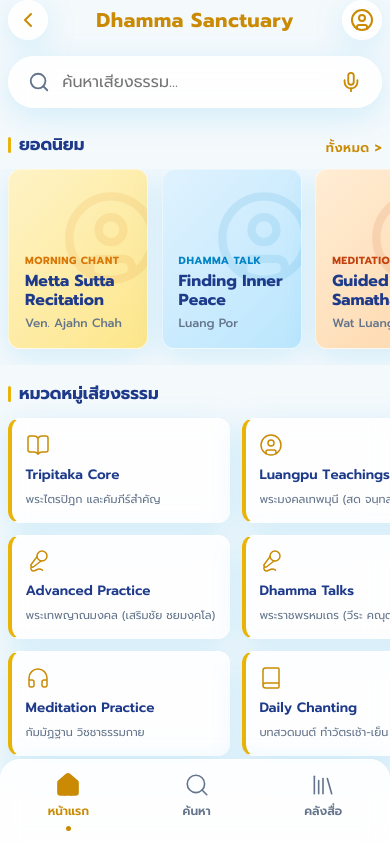
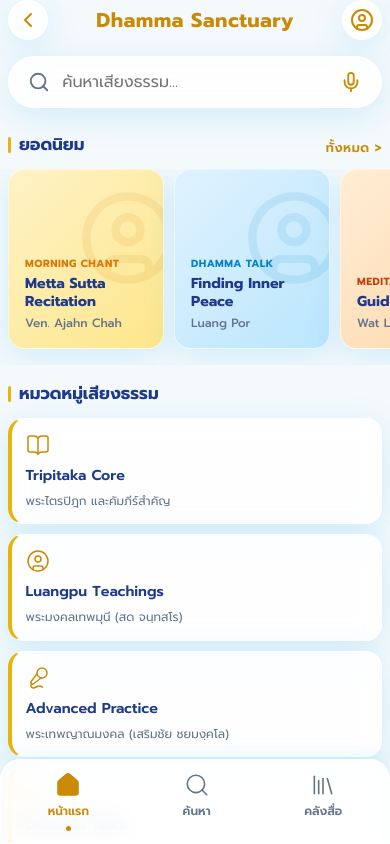
Before and after one commit to wlps70130-pixel/wat-temple-app, a React (Vite) app: page / in a window 390 px wide. Both pictures are taken after a click on the button "ฟังธรรม". Built offline with nearby package versions, Linux system fonts and the light colour scheme; no server answers.

Commit message:
style: integrate responsive CSS variables and grid classes for dhamma UI

```diff
--- a/src/components/DhammaMenu.jsx
+++ b/src/components/DhammaMenu.jsx
@@ -98,13 +98,10 @@ export default function DhammaMenu({ onSelectCategory, onBack }) {
           <span style={{ fontSize: '0.8rem', color: 'var(--primary-dark)', cursor: 'pointer', fontWeight: '600', letterSpacing: '0.5px' }}>ทั้งหมด &gt;</span>
         </div>
 
-        <div style={{ display: 'flex', gap: '0.85rem', overflowX: 'auto', padding: '0 0.5rem', scrollbarWidth: 'none', paddingBottom: '1rem' }}>
+        <div className="dhamma-popular-row" style={{ padding: '0 0.5rem', paddingBottom: '1rem' }}>
           {mixes.map(mix => (
             <div key={mix.id} style={{
-              flexShrink: 0,
-              width: '140px',
-              height: '180px',
-              borderRadius: '12px',
+              borderRadius: 'var(--dhamma-card-radius)',
               background: mix.bg,
               display: 'flex',
               flexDirection: 'column',
@@ -114,7 +111,8 @@ export default function DhammaMenu({ onSelectCategory, onBack }) {
               border: '1px solid rgba(255,255,255,0.6)',
               position: 'relative',
               overflow: 'hidden',
-              boxShadow: 'var(--glass-shadow)'
+              boxShadow: 'var(--glass-shadow)',
+              height: '180px'
             }}>
               <div style={{ position: 'absolute', top: '10%', right: '-10%', opacity: 0.1 }}>
                 <UserCircle size={100} color={mix.color} />
@@ -122,7 +120,7 @@ export default function DhammaMenu({ onSelectCategory, onBack }) {
 
               <div style={{ position: 'relative', zIndex: 1 }}>
                 <div style={{ fontSize: '0.65rem', fontWeight: '700', color: mix.color, marginBottom: '4px', letterSpacing: '0.5px' }}>{mix.tag}</div>
-                <div style={{ fontSize: '1rem', fontWeight: '700', color: 'var(--text-main)', marginBottom: '4px', lineHeight: 1.2 }}>{mix.title}</div>
+                <div style={{ fontSize: 'var(--dhamma-body-size)', fontWeight: '700', color: 'var(--text-main)', marginBottom: '4px', lineHeight: 1.2 }}>{mix.title}</div>
                 <div style={{ fontSize: '0.75rem', color: 'var(--text-muted)', fontWeight: '500', whiteSpace: 'nowrap', overflow: 'hidden', textOverflow: 'ellipsis' }}>{mix.author}</div>
               </div>
             </div>
@@ -136,7 +134,7 @@ export default function DhammaMenu({ onSelectCategory, onBack }) {
           <h2 className="section-title" style={{ margin: 0, color: 'var(--text-main)' }}>หมวดหมู่เสียงธรรม</h2>
         </div>
 
-        <div style={{ display: 'grid', gridTemplateColumns: 'repeat(2, 1fr)', gap: '0.75rem', padding: '0 0.5rem' }}>
+        <div className="dhamma-category-grid" style={{ padding: '0 0.5rem' }}>
           {DHAMMA_CATEGORIES.map(cat => {
             const Icon = cat.icon;
             return (
@@ -151,7 +149,7 @@ export default function DhammaMenu({ onSelectCategory, onBack }) {
                   gap: '0.5rem',
                   padding: '0.85rem',
                   cursor: 'pointer',
-                  borderRadius: '12px',
+                  borderRadius: 'var(--dhamma-card-radius)',
                   borderLeft: '4px solid var(--primary-color)',
                   transition: 'transform 0.15s'
                 }}
@@ -159,8 +157,8 @@ export default function DhammaMenu({ onSelectCategory, onBack }) {
                 onMouseLeave={e => { e.currentTarget.style.transform = 'scale(1)'; }}
               >
                 <Icon size={24} color="var(--primary-dark)" strokeWidth={1.5} />
-                <div style={{ fontSize: '0.85rem', fontWeight: '600', color: 'var(--text-main)', lineHeight: 1.2, marginTop: '2px' }}>{cat.title}</div>
-                <div style={{ fontSize: '0.7rem', color: 'var(--text-muted)', overflow: 'hidden', textOverflow: 'ellipsis', whiteSpace: 'nowrap', width: '100%' }}>{cat.subtitle}</div>
+                <div style={{ fontSize: 'var(--dhamma-body-size)', fontWeight: '600', color: 'var(--text-main)', lineHeight: 1.2, marginTop: '2px' }}>{cat.title}</div>
+                <div style={{ fontSize: '0.75rem', color: 'var(--text-muted)', overflow: 'hidden', textOverflow: 'ellipsis', whiteSpace: 'nowrap', width: '100%' }}>{cat.subtitle}</div>
               </div>
             );
           })}
--- a/src/components/DhammaPlaylist.jsx
+++ b/src/components/DhammaPlaylist.jsx
@@ -95,19 +95,19 @@ export default function DhammaPlaylist({ category, currentTrack, isPlaying, onPl
           </div>
 
           {/* Album art + Info (Responsive side-by-side) */}
-          <div style={{ padding: '0.5rem 0.5rem 1rem', display: 'flex', gap: '1rem', alignItems: 'flex-end', flexWrap: 'nowrap' }}>
+          <div className="dhamma-hero" style={{ padding: '0.5rem 0.5rem 1rem' }}>
             <div style={{
-              width: '100px', height: '100px', borderRadius: '12px', flexShrink: 0,
+              width: '100%', height: 'auto', aspectRatio: '1/1', borderRadius: 'var(--dhamma-card-radius)', flexShrink: 0,
               background: category.bgGradient || 'var(--primary-color)',
               display: 'flex', alignItems: 'center', justifyContent: 'center',
               boxShadow: 'var(--glass-shadow)',
             }}>
               <category.icon size={48} color="white" strokeWidth={1.2} />
             </div>
-            <div className="glass glass-card" style={{ flex: 1, minWidth: 0, padding: '0.75rem', borderRadius: '12px' }}>
+            <div className="glass glass-card dhamma-hero-text" style={{ display: 'flex', flexDirection: 'column', alignItems: 'flex-start', minWidth: 0, padding: '0.75rem', borderRadius: 'var(--dhamma-card-radius)' }}>
               <div style={{ fontSize: '0.7rem', fontWeight: '700', textTransform: 'uppercase', letterSpacing: '0.5px', color: 'var(--primary-dark)', marginBottom: '0.2rem' }}>เพลย์ลิสต์ธรรมะ</div>
-              <h2 style={{ fontSize: '1.2rem', fontWeight: '800', color: 'var(--text-main)', lineHeight: 1.2, marginBottom: '0.25rem', wordBreak: 'break-word', display: '-webkit-box', WebkitLineClamp: 2, WebkitBoxOrient: 'vertical', overflow: 'hidden' }}>{category.title}</h2>
-              <p style={{ fontSize: '0.8rem', color: 'var(--text-muted)', marginBottom: '0.15rem', whiteSpace: 'nowrap', overflow: 'hidden', textOverflow: 'ellipsis' }}>{category.subtitle}</p>
+              <h2 style={{ fontSize: 'var(--dhamma-title-size)', fontWeight: '800', color: 'var(--text-main)', lineHeight: 1.2, marginBottom: '0.25rem', wordBreak: 'break-word', display: '-webkit-box', WebkitLineClamp: 2, WebkitBoxOrient: 'vertical', overflow: 'hidden' }}>{category.title}</h2>
+              <p style={{ fontSize: 'var(--dhamma-body-size)', color: 'var(--text-muted)', marginBottom: '0.15rem', whiteSpace: 'nowrap', overflow: 'hidden', textOverflow: 'ellipsis', width: '100%' }}>{category.subtitle}</p>
               <p style={{ fontSize: '0.75rem', color: 'var(--text-muted)', opacity: 0.8 }}>
                 🛕 วัดหลวงพ่อสดฯ &nbsp;•&nbsp; {tracks.length} รายการ
               </p>
--- a/src/index.css
+++ b/src/index.css
@@ -15,6 +15,12 @@
   --content-pad: 1.25rem;
   --card-radius: 16px;
   --font-base: 1rem;
+
+  /* Dhamma UI Variables */
+  --dhamma-page-pad: clamp(12px, 3vw, 28px);
+  --dhamma-card-radius: clamp(16px, 3vw, 24px);
+  --dhamma-title-size: clamp(1.15rem, 3vw, 1.8rem);
+  --dhamma-body-size: clamp(0.9rem, 2vw, 1rem);
 }
 
 /* ── Tablet 600px ── */
@@ -346,3 +352,48 @@ body {
 @media (min-width: 900px) {
   .sangha-monks-grid { grid-template-columns: repeat(4, 1fr) !important; }
 }
+
+/* ── Dhamma Responsive AI Classes ── */
+.dhamma-page {
+  width: 100%;
+  margin: 0 auto;
+  font-family: "Prompt", "Noto Sans Thai", sans-serif;
+}
+
+.dhamma-category-grid {
+  display: grid;
+  grid-template-columns: repeat(auto-fit, minmax(155px, 1fr));
+  gap: clamp(10px, 2vw, 18px);
+}
+
+.dhamma-popular-row {
+  display: grid;
+  grid-auto-flow: column;
+  grid-auto-columns: clamp(140px, 40vw, 200px);
+  gap: clamp(10px, 2vw, 18px);
+  overflow-x: auto;
+  padding-bottom: 12px;
+  scrollbar-width: none;
+}
+.dhamma-popular-row::-webkit-scrollbar { display: none; }
+
+.dhamma-hero {
+  display: grid;
+  grid-template-columns: clamp(90px, 24vw, 150px) 1fr;
+  gap: clamp(12px, 3vw, 24px);
+  align-items: end;
+}
+
+@media (max-width: 420px) {
+  .dhamma-hero {
+    grid-template-columns: 1fr;
+    text-align: center;
+    justify-items: center;
+  }
+  .dhamma-hero-text {
+    align-items: center !important;
+  }
+  .dhamma-category-grid {
+    grid-template-columns: 1fr;
+  }
+}
```
